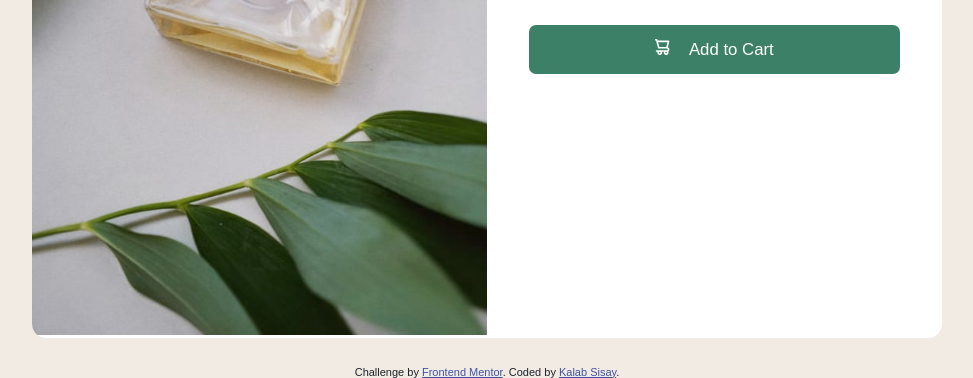
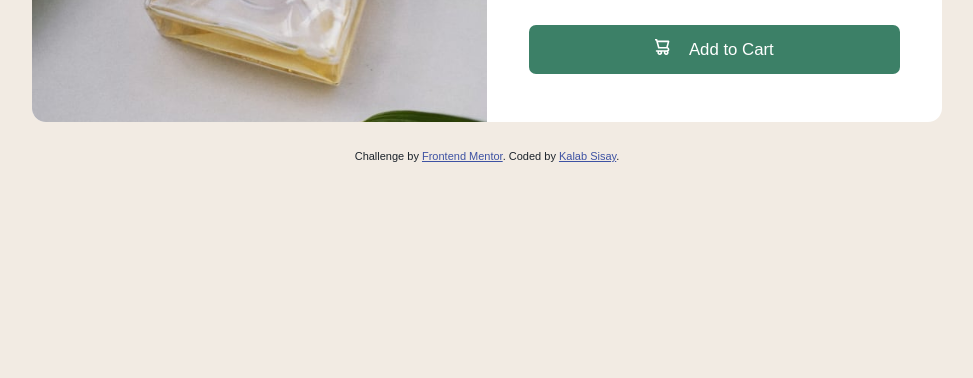
Before and after one commit to KalabSisaySE/frontend_mentor, a plain HTML site: page product-preview-card-component-main/index.html in a window 1280 px wide. Shown: the part 432-810 px from the top of the page, without its empty margins (153-1126 px from the left). Drawn offline with Linux system fonts and the light colour scheme; a web font is replaced by a local one.

Commit message:
fix: image height

```diff
--- a/product-preview-card-component-main/style.css
+++ b/product-preview-card-component-main/style.css
@@ -44,6 +44,7 @@ body {
 .product-card {
   background-color: var(--color-white);
   max-width: 65rem;
+  height: 470px;
   margin: 6rem auto 2rem;
   display: grid;
   grid-template-columns: 1fr 1fr;
```
